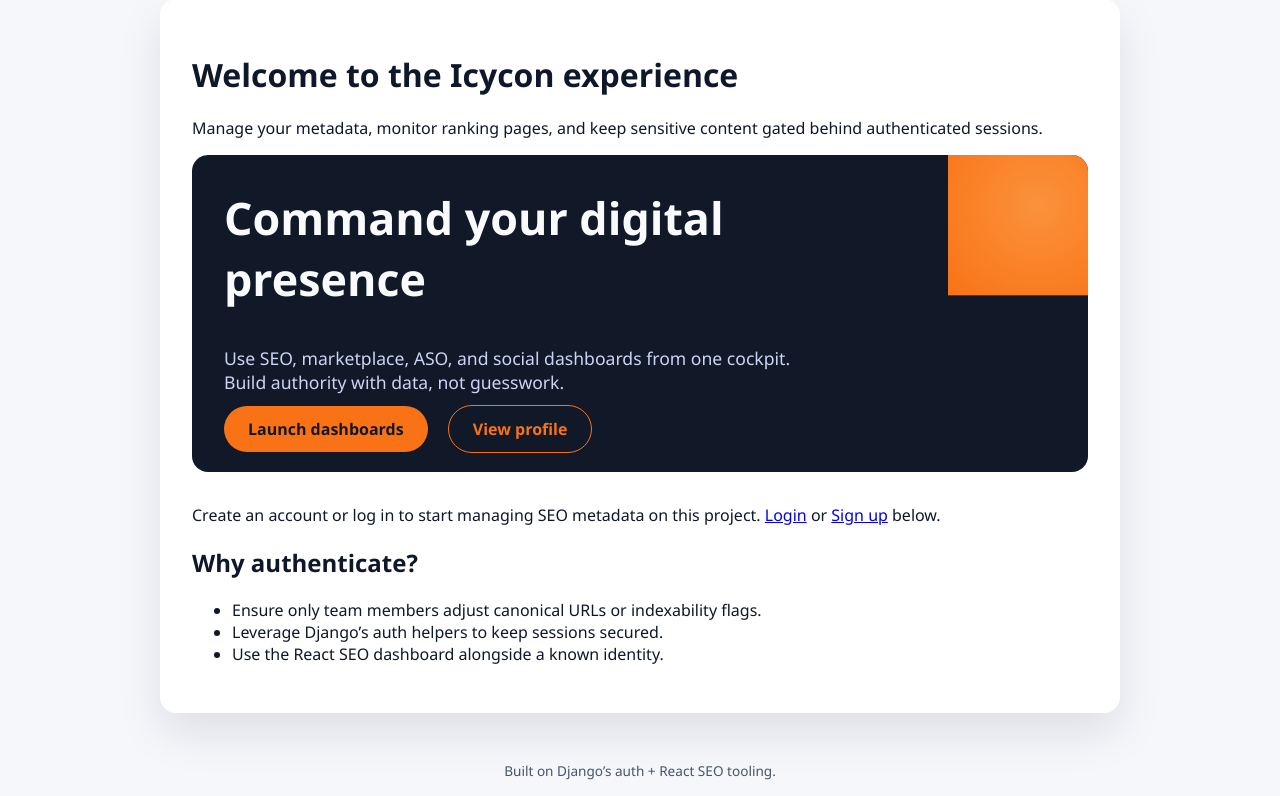
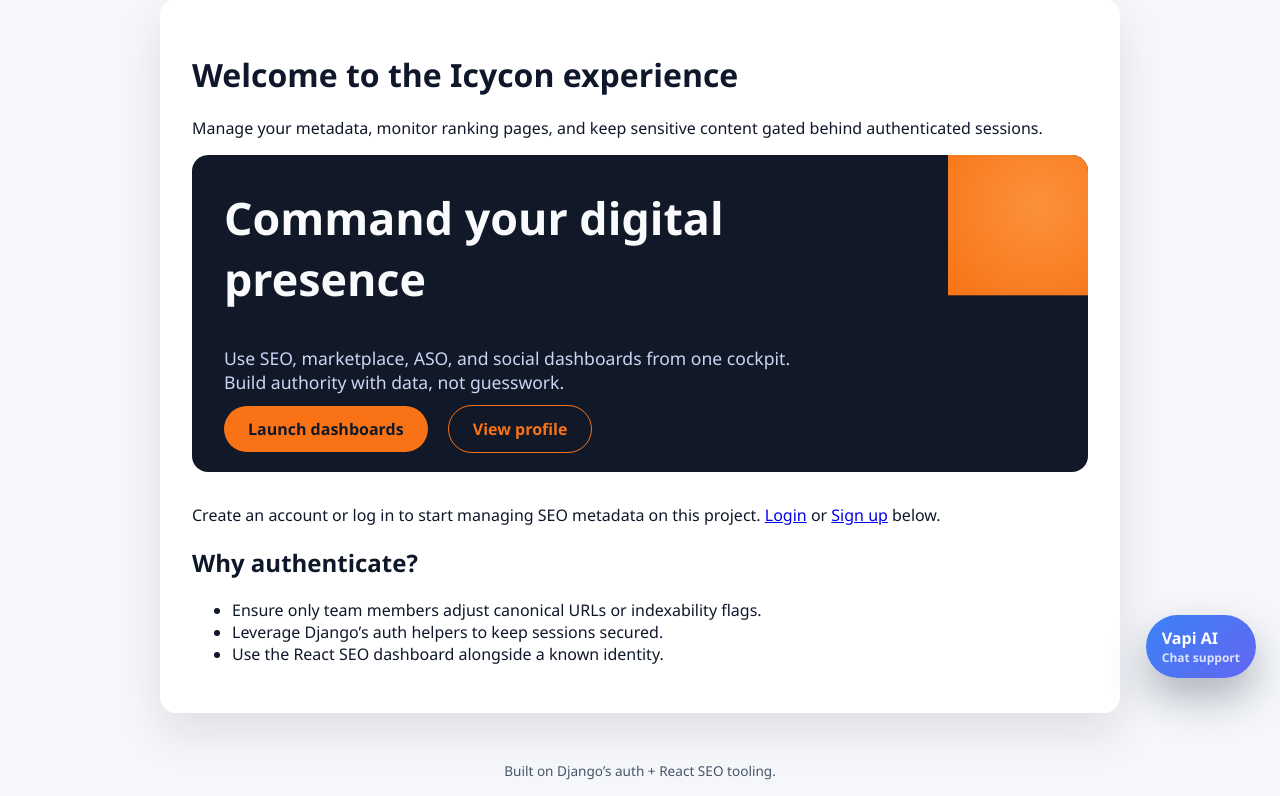
Before and after one commit to theomarutla-commits/icycon, a Django app: page / in a window 1280 px wide. Shown: the part 98-894 px from the top of the page. Run offline with Django 4.2, Linux system fonts and the light colour scheme.

Commit message:
006:development-ai-bot-implement

```diff
--- a/accounts/templates/accounts/base.html
+++ b/accounts/templates/accounts/base.html
@@ -46,6 +46,32 @@
       nav a.active,
       nav a:hover {
         background: rgba(255, 255, 255, 0.15);
+      }
+
+      .chat-badge {
+        position: fixed;
+        right: 1.5rem;
+        bottom: 1.5rem;
+        background: linear-gradient(135deg, #3b82f6, #6366f1);
+        color: #fff;
+        padding: 0.75rem 1rem;
+        border-radius: 999px;
+        box-shadow: 0 20px 40px rgba(15, 23, 42, 0.3);
+        display: flex;
+        flex-direction: column;
+        text-decoration: none;
+        font-weight: 600;
+        transition: transform 0.2s ease, box-shadow 0.2s ease;
+      }
+
+      .chat-badge small {
+        font-size: 0.75rem;
+        color: rgba(255, 255, 255, 0.8);
+      }
+
+      .chat-badge:hover {
+        transform: translateY(-6px);
+        box-shadow: 0 30px 50px rgba(15, 23, 42, 0.4);
       }
 
       @keyframes float {
@@ -165,6 +191,7 @@
         <a href="{% url 'marketplace:dashboard' %}">Marketplace</a>
         <a href="/aso/dashboard/">ASO</a>
         <a href="{% url 'accounts:social_dashboard' %}">Social</a>
+        <a href="{% url 'accounts:support' %}">Support</a>
         <a href="{% url 'accounts:logout' %}">Sign out</a>
         {% else %}
         <a href="{% url 'accounts:login' %}">Login</a>
@@ -186,5 +213,9 @@
     </main>
 
     <footer>Built on Django’s auth + React SEO tooling.</footer>
+    <a href="https://vapi.ai" target="_blank" class="chat-badge">
+      <span>Vapi AI</span>
+      <small>Chat support</small>
+    </a>
   </body>
 </html>
--- a/accounts/urls.py
+++ b/accounts/urls.py
@@ -14,4 +14,5 @@ urlpatterns = [
     path('api/social-posts/', views.social_posts_api, name='social_posts_api'),
     path('profile/', views.profile_view, name='profile'),
     path('about/', views.about, name='about'),
+    path('support/', views.support_info, name='support'),
 ]
--- a/accounts/views.py
+++ b/accounts/views.py
@@ -151,6 +151,18 @@ def about(request):
     return render(request, 'accounts/about.html')
 
 
+def support_info(request):
+    offerings = [
+        {'name': 'Live chat guidance', 'description': 'Vapi AI follows you through the workspace with contextual suggestions and support links.'},
+        {'name': 'Ticketed support', 'description': 'Open a support request directly through Vapi AI with copies of your SEO dashboard state.'},
+        {'name': 'Feature walk-through', 'description': 'Vapi’s assistant highlights each feature and explains how to use the SEO, ASO, marketplace, and social dashboards.'},
+    ]
+    return render(request, 'accounts/support.html', {
+        'offerings': offerings,
+        'vapi_url': 'https://vapi.ai',
+    })
+
+
 def _send_welcome_email(user):
     if not user.email:
         return
```
Also changed, not shown: accounts/templates/accounts/support.html (added, +23 -0 lines).
